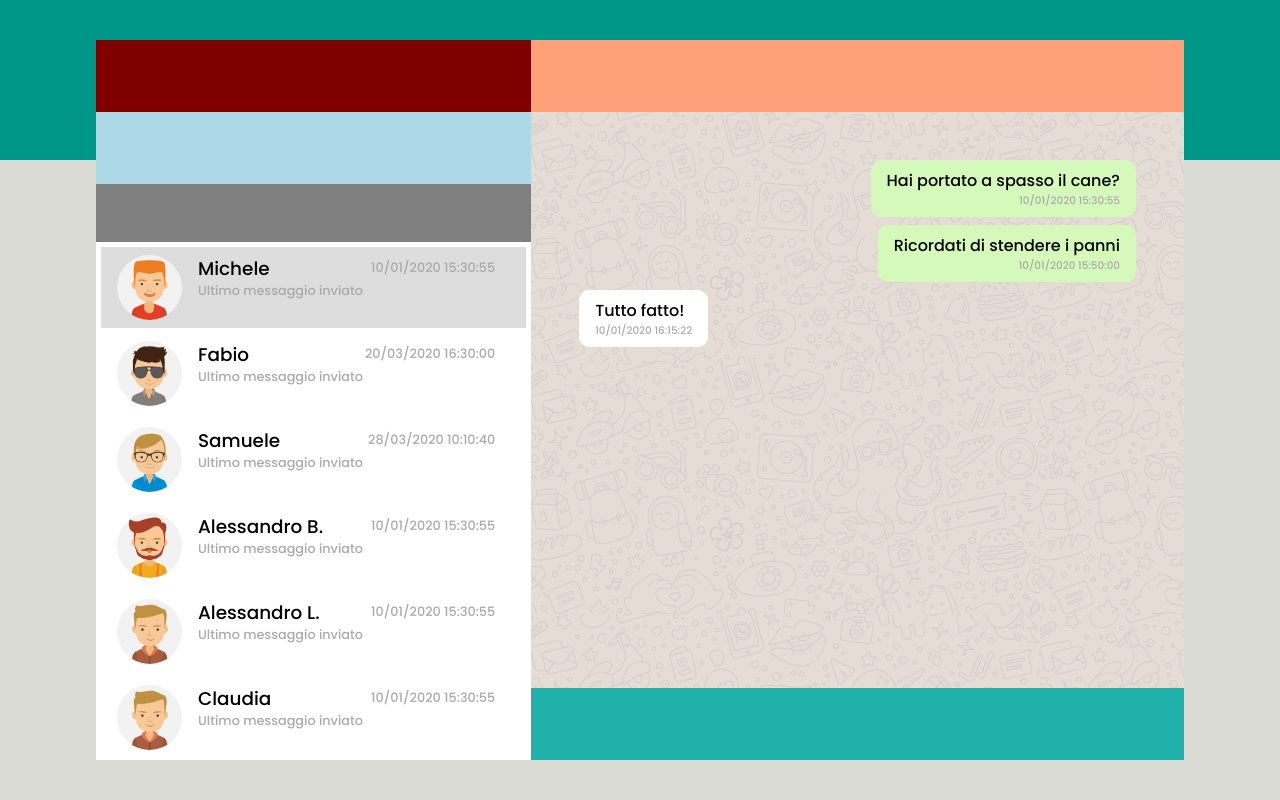
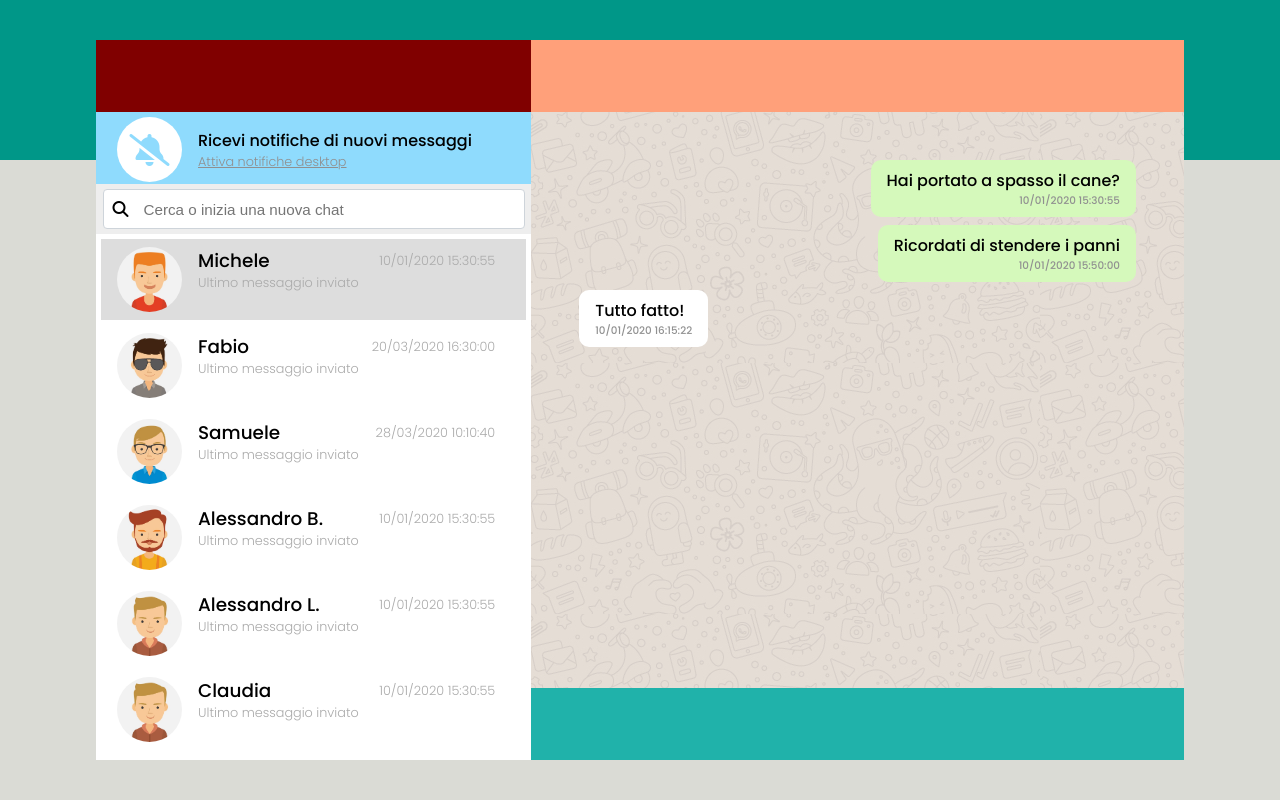
Before and after one commit to StefanoGalandrini/vue-boolzapp, a plain HTML site: page index.html in a window 1280 px wide. Drawn offline with nearby package versions, Linux system fonts and the light colour scheme.

Commit message:
Add new style and content

```diff
--- a/assets/style.css
+++ b/assets/style.css
@@ -10,6 +10,9 @@
 
 :root {
 	font-family: 'Poppins', sans-serif;
+	--font-grey: #909090;
+	--font-lightgrey: #aaaaaa;
+
 }
 
 body {
@@ -32,7 +35,7 @@ main #container {
 	height: 100%;
 	display: grid;
 	grid-template-columns: 40% 60%;
-	grid-template-rows: 10% 10% 8% auto 10%;
+	grid-template-rows: 10% 10% 7% auto 10%;
 }
 
 main .user {
@@ -41,16 +44,85 @@ main .user {
 	grid-row: 1 / span 1;
 }
 
-main .new-msg {
-	background-color: lightblue;
+main .notification {
+	background-color: #8fdbfd;
 	grid-column: 1 / 2;
 	grid-row: 2 / span 1;
 }
 
+.notification .icon {
+	display: flex;
+	align-items: center;
+	gap: 1rem;
+	padding: 0 1rem;
+	margin: 5px;
+}
+
+.notification .bell {
+	width: 65px;
+	aspect-ratio: 1 / 1;
+	border-radius: 50%;
+	background-color: white;
+	position: relative;
+}
+
+.notification i {
+	position: absolute;
+	font-size: 2rem;
+	top: 50%;
+	left: 50%;
+	transform: translate(-50%, -50%);
+	color: #8fdbfd
+}
+
+.notification .text {
+	display: flex;
+	flex-direction: column;
+}
+
+.notification .msg-1 {
+	font-size: 1rem;
+	color: black;
+}
+
+.notification .msg-2 {
+	font-size: 0.8rem;
+	font-weight: 300;
+	text-decoration: underline;
+	color: var(--font-grey);
+}
+
 main .search {
-	background-color: grey;
+	background-color: #eeeeee;
 	grid-column: 1 / 2;
 	grid-row: 3 / span 1;
+	display: flex;
+	justify-content: center;
+	align-items: center;
+}
+
+.search .container {
+	width: 97%;
+	height: 100%;
+	position: relative;
+	display: flex;
+	align-items: center;
+}
+
+.search input {
+	width: 100%;
+	height: 80%;
+	padding-left: 40px;
+	border: 1px solid #ced4da;
+	border-radius: 4px;
+	font-size: 0.95rem;
+}
+
+.search .icon {
+	position: absolute;
+	left: 10px;
+	top: 50%;
+	transform: translateY(-50%);
 }
 
 main .contacts {
@@ -100,14 +172,13 @@ main .contact {
 	font-size: 1.15rem;
 	font-weight: 500;
 	color: black;
-	/* line-height: 1.5rem; */
 }
 
 .contact .date {
 	font-size: 0.8rem;
-	color: #aaaaaa;
+	font-weight: 300;
+	color: var(--font-lightgrey);
 	white-space: nowrap;
-	/* line-height: 1.5rem; */
 }
 
 main .chat-contact {
@@ -152,7 +223,7 @@ main .chat {
 
 .chat .date {
 	font-size: 0.65rem;
-	color: #aaaaaa;
+	color: var(--font-grey);
 	text-align: end;
 }
 
--- a/index.html
+++ b/index.html
@@ -21,12 +21,27 @@
 			<div class="user">
 
 			</div>
-			<div class="new-msg">
-
+			<div class="notification">
+				<div class="icon">
+					<div class="bell">
+						<i class="fa-solid fa-bell-slash"></i>
+					</div>
+					<div class="text">
+						<p class="msg-1">Ricevi notifiche di nuovi
+							messaggi</p>
+						<p class="msg-2">Attiva notifiche desktop</p>
+					</div>
+				</div>
 			</div>
 
 			<div class="search">
-
+				<div class="container">
+					<span class="icon">
+						<i class="fa-solid fa-magnifying-glass"></i>
+					</span>
+					<input type="text"
+						placeholder="Cerca o inizia una nuova chat">
+				</div>
 			</div>
 
 			<div class="contacts">
```
